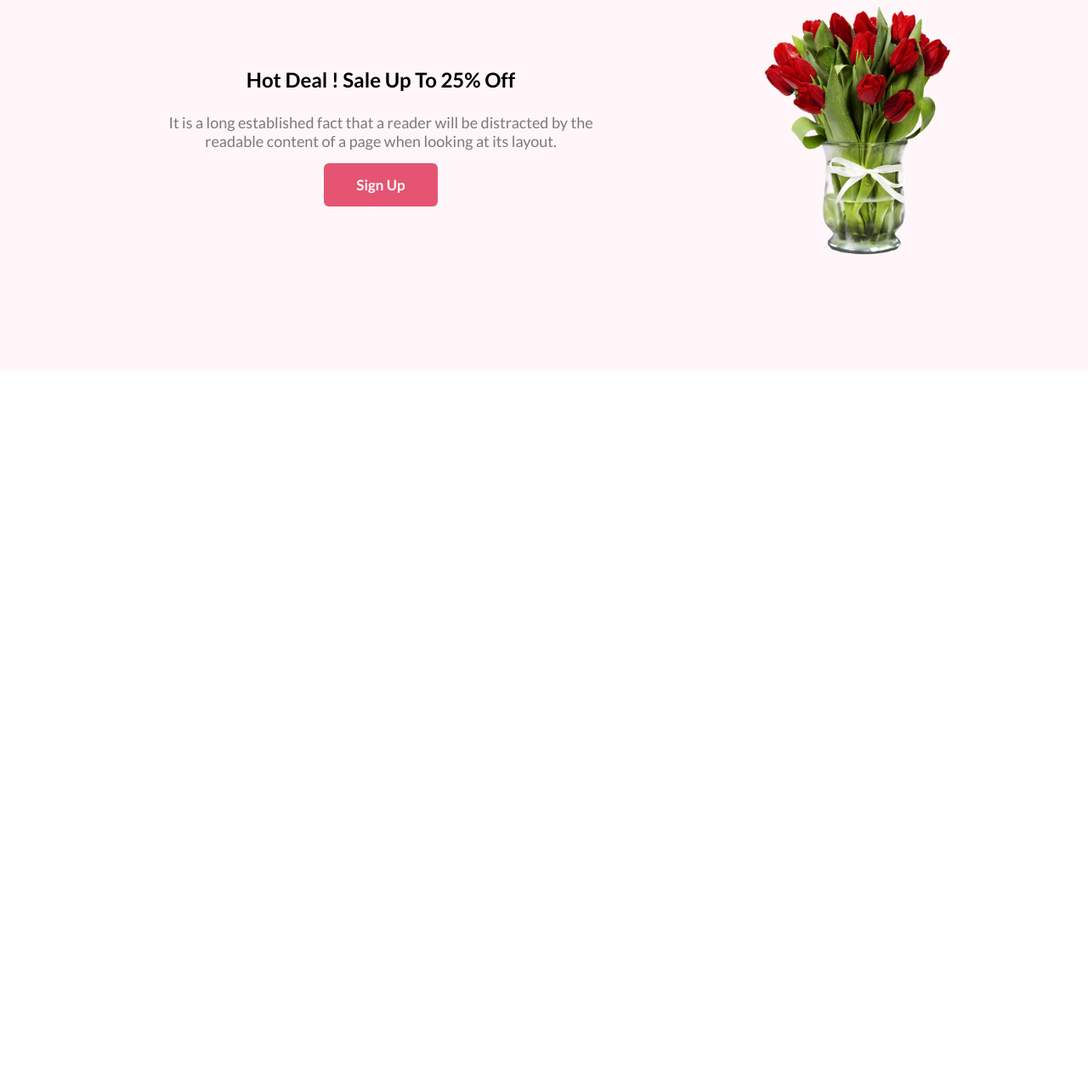
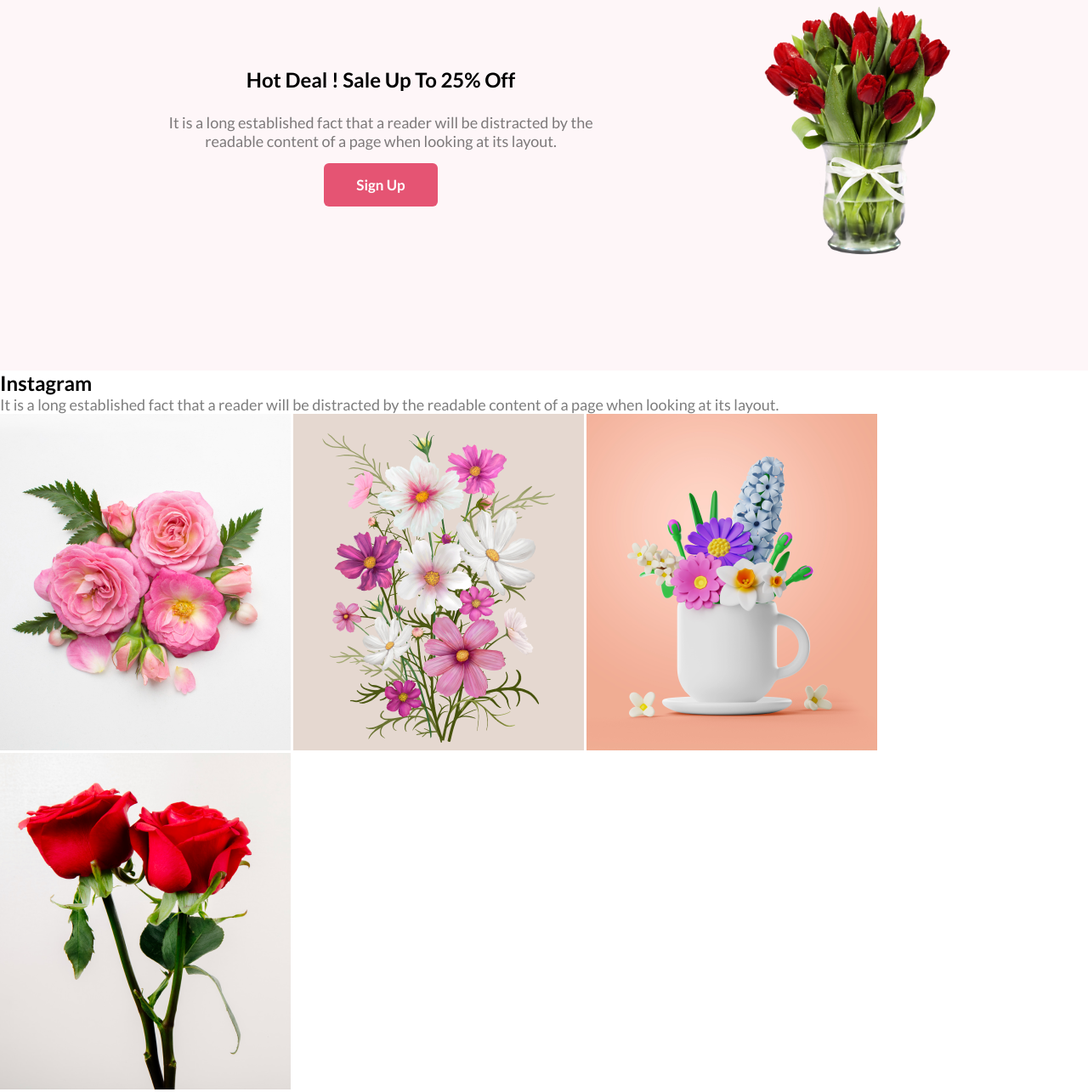
Before and after one commit to emselimahmed/flower-shop-assignment, a plain HTML site: page index.html in a window 1280 px wide. Shown: the part 2084-3369 px from the top of the page at 85% size. Before the commit the page ends 2520 px from the top, so only its background shows below. Drawn offline with Linux system fonts and the light colour scheme.

Commit message:
instagram section content added

```diff
--- a/index.html
+++ b/index.html
@@ -123,6 +123,29 @@
 
         </section>
 
+        <!------------------- This is Instagram(Insta) Section  ------------------->
+
+        <section class="insta-container">
+
+            <div class="insta-text-area">
+
+                <h1 class="insta-title title">Instagram</h1>
+
+                <p class="insta-description description">It is a long established fact that a reader will be distracted by the readable content of a page when looking at its layout.</p>
+
+            </div>
+
+            <div class="insta-images">
+
+                <img src="assets/images/instagram-1.png" alt="Instagram Photo" class="insta-photo">
+                <img src="assets/images/instagram-2.png" alt="Instagram Photo" class="insta-photo">
+                <img src="assets/images/instagram-3.png" alt="Instagram Photo" class="insta-photo">
+                <img src="assets/images/instagram-4.png" alt="Instagram Photo" class="insta-photo">
+
+            </div>
+
+
+        </section>
 
     </main>
 
--- a/style.css
+++ b/style.css
@@ -189,3 +189,5 @@
 .h-d-photo{
     width: 230px;
 }
+
+/* -------------- Instagram(Insta) Style Section -------------- */
```
